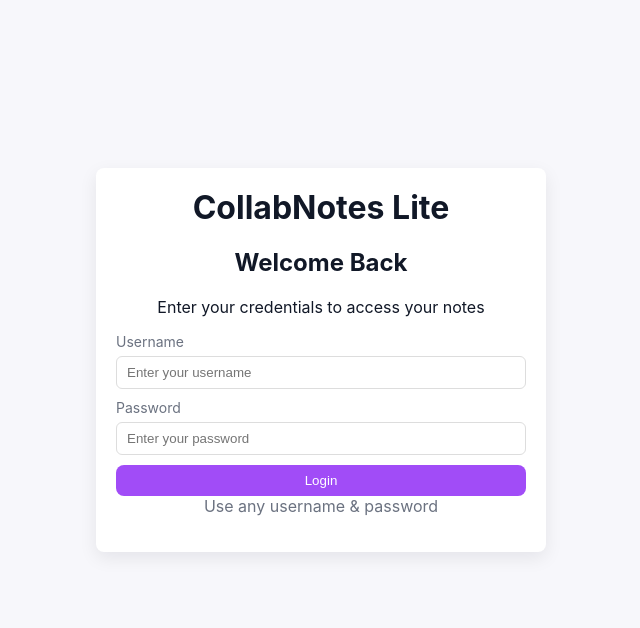
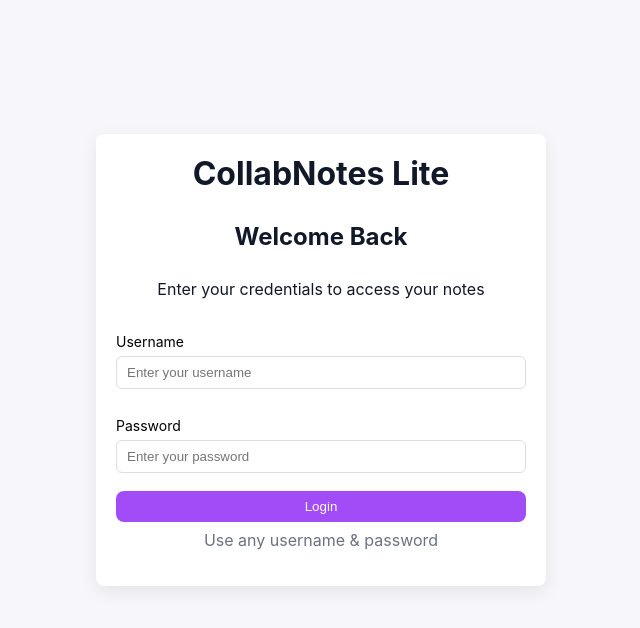
Before and after one commit to RehanaTehazeen/React-Project_-Notes-App, a React (Vite) app: page /login in a window 1280 px wide. Shown: the top 628 px of the page, without its empty margins (319-959 px from the left). Built offline with nearby package versions, Linux system fonts and the light colour scheme.

Commit message:
added login css

```diff
--- a/src/App.jsx
+++ b/src/App.jsx
@@ -48,7 +48,6 @@ export default function App() {
 // export default function App() {
 //   return (
 //     <div className="app-root">
-//       <header className="app-header">
 //         <Link to="/" className="logo">CollabNotes Lite</Link>
 //         <nav>
 //           <Link to="/">Home</Link>
--- a/src/pages/Login.jsx
+++ b/src/pages/Login.jsx
@@ -26,10 +26,10 @@ export default function Login() {
         <h2>Welcome Back</h2>
         <p>Enter your credentials to access your notes</p>
         {error && <div className="error">{error}</div>}
-        <label>Username
+        <label className="auth-label">Username
           <input placeholder= "Enter your username" value={username} onChange={e=>setUsername(e.target.value)} />
         </label>
-        <label>Password
+        <label className="auth-label">Password
           <input type="password" placeholder = "Enter your password" value={password} onChange={e=>setPassword(e.target.value)} />
         </label>
         <button className="btn" type="submit">Login</button>
--- a/src/styles.css
+++ b/src/styles.css
@@ -97,6 +97,9 @@ body {
   width:450px;
   border-radius:8px;
   box-shadow:0 6px 18px rgba(2,6,23,0.08);
+  display:flex;
+  flex-direction:column;
+  gap:0.5rem;
 }
 .auth-card h1,
 .auth-card h2,
@@ -108,8 +111,7 @@ body {
   display:block;
   margin:10px 0;
   font-size:14px;
-  color:var(--muted);
-}
+ color:black}
 .auth-card input {
   width:100%;
   padding:8px 10px;
@@ -130,6 +132,7 @@ body {
   width: 100%;
   text-align: center;
   text-decoration: none;
+
 }
 .btn.ghost {
   background:transparent;
@@ -141,6 +144,7 @@ body {
 }
 .muted {
   color:var(--muted);
+
 }
 
 .page h2,
```
